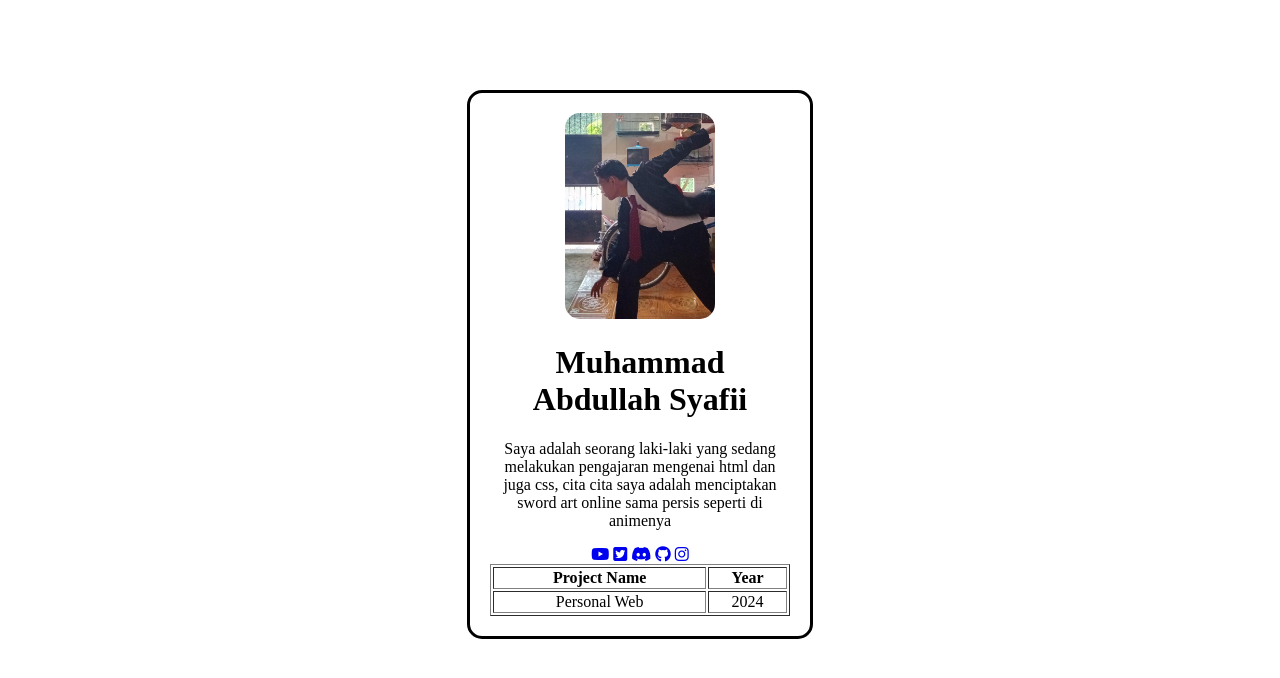
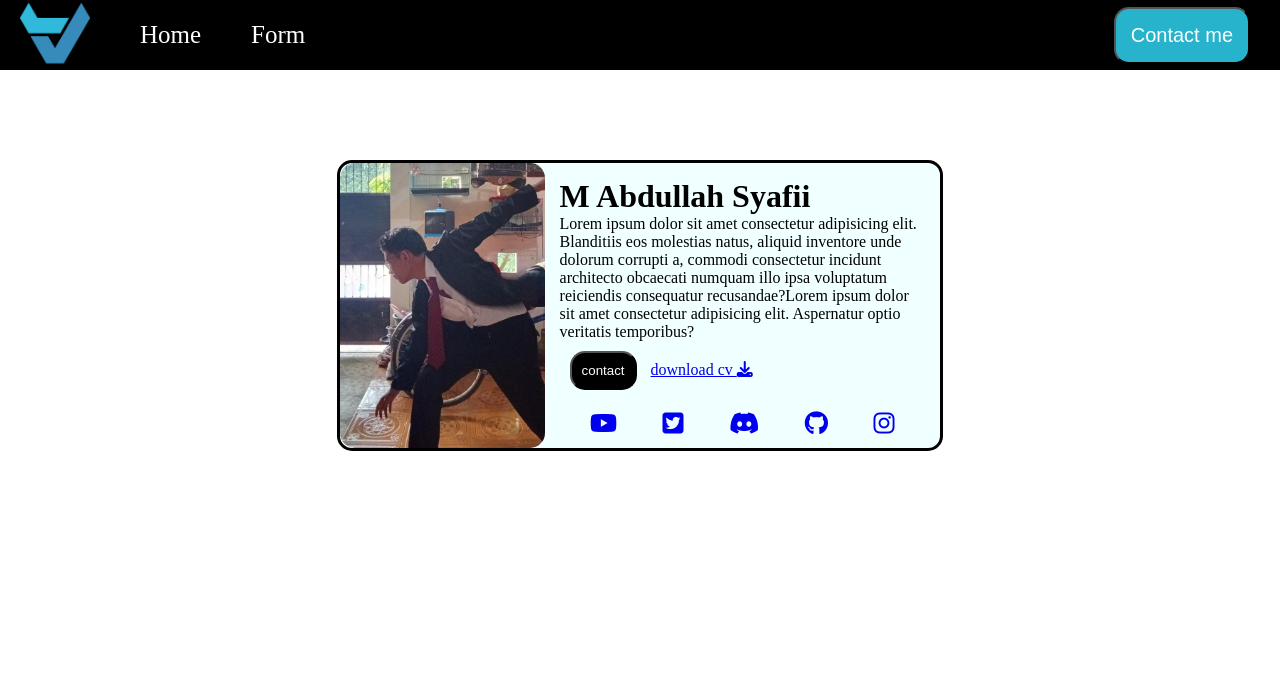
Before and after one commit to M-A-Pei/bootcamp-batch-55, a web app: file index.html in a window 1280 px wide. Shown: the top 678 px of the page. Run offline with its HTML, style and script files only (its server is not run), Linux system fonts and the light colour scheme; some libraries are stand-ins or nearby versions.

Commit message:
betulin card

```diff
--- a/css/index.css
+++ b/css/index.css
@@ -4,7 +4,6 @@
     margin: 90px auto;
     padding: 0px;
     border-radius: 15px;
-    text-align: center;
     display: flex;
     background-color: azure;
 }
@@ -22,8 +21,28 @@
 
 .card-container table{
     width: 100%;
+    justify-content: center;
 }
 
 .text-container{
     margin: 15px;
 }
+
+.icon-container{
+    display: flex;
+    justify-content: space-evenly;
+    align-items: center;
+}
+
+.text-icon-container{
+    display: flex;
+    flex-direction: column;
+}
+
+button{
+    background-color: black;
+    color: white;
+    padding: 10px;
+    margin: 10px;
+    border-radius: 15px;
+}
--- a/index.html
+++ b/index.html
@@ -3,48 +3,57 @@
   <head>
     <meta charset="UTF-8" />
     <meta name="viewport" content="width=device-width, initial-scale=1.0" />
-    <title>Document</title>
+    <title>Profile Page</title>
     <script src="https://kit.fontawesome.com/0412fad157.js" crossorigin="anonymous"></script>
+    <link rel="stylesheet" href="css/index.css">
+    <link rel="stylesheet" href="css/navbar.css">
   </head>
   <body>
-    <div
-      style="
-        border: 3px solid black;
-        width: 300px;
-        margin: 90px auto;
-        padding: 20px;
-        border-radius: 15px;
-        text-align: center;
-      "
-    >
-      <img
-        src="/img/dwa.JPG"
-        alt="ini adalah gambar diri kita"
-        style="width: 50%; border-radius: 15px"
+    <nav>
+      <div>
+        <ul class="navbar-list">
+          <li>
+            <img width="70px" src="img/logo.png" alt="">
+          </li>
+          <li>
+            <a class="navbar-item" href="index.html">Home</a>
+          </li>
+          <li>
+            <a class="navbar-item" href="form.html">Form</a>
+          </li>
+        </ul>
 
-      />
-      <h1>Muhammad Abdullah Syafii</h1>
-      <p>
-        Saya adalah seorang laki-laki yang sedang melakukan pengajaran mengenai
-        html dan juga css, cita cita saya adalah menciptakan sword art online sama persis seperti di animenya
-      </p>
+        <div class="navbar-btn">
+          <button >
+              Contact me
+          </button>
+        </div>
+      </div>
+    </nav>
 
-      <a href="https://www.youtube.com/watch?v=dQw4w9WgXcQ"><i class="fa-brands fa-youtube"></i></a>
-      <a href="x.com"><i class="fa-brands fa-square-twitter"></i></a>
-      <a href="https://discord.com/channels/792065987050078209/1185576328565633035"><i class="fa-brands fa-discord"></i></a>
-      <a href="https://github.com/M-A-Pei"><i class="fa-brands fa-github"></i></a>
-      <a href="https://www.instagram.com/"><i class="fa-brands fa-instagram"></i></a>
+    <div class="card-container">
+      <div>
+        <img src="/img/dwa.JPG" alt="ini adalah gambar diri kita"/>
+      </div>
 
-      <table border="1" style="width: 100%">
-        <tr>
-          <th>Project Name</th>
-          <th>Year</th>
-        </tr>
-        <tr>
-          <td>Personal Web</td>
-          <td>2024</td>
-        </tr>
-      </table>
+      <div class="text-icon-container">
+        <div class="text-container">
+          <h1>M Abdullah Syafii</h1>
+          <p>
+            Lorem ipsum dolor sit amet consectetur adipisicing elit. Blanditiis eos molestias natus, aliquid inventore unde dolorum corrupti a, commodi consectetur incidunt architecto obcaecati numquam illo ipsa voluptatum reiciendis consequatur recusandae?Lorem ipsum dolor sit amet consectetur adipisicing elit. Aspernatur optio veritatis temporibus?
+          </p>
+          <button>contact</button> <a href="#"><span>download cv <i class="fa-solid fa-download fa"></i></span></a>
+        </div>
+
+        <div class="icon-container">
+          <a href="https://www.youtube.com/watch?v=dQw4w9WgXcQ"><i class="fa-brands fa-youtube fa-xl"></i></a>
+          <a href="x.com"><i class="fa-brands fa-square-twitter fa-xl"></i></a>
+          <a href="https://discord.com/channels/792065987050078209/1185576328565633035"><i class="fa-brands fa-discord fa-xl"></i></a>
+          <a href="https://github.com/M-A-Pei"><i class="fa-brands fa-github fa-xl"></i></a>
+          <a href="https://www.instagram.com/"><i class="fa-brands fa-instagram fa-xl"></i></a>
+        </div>
+      </div>
+
     </div>
   </body>
 </html>
```
